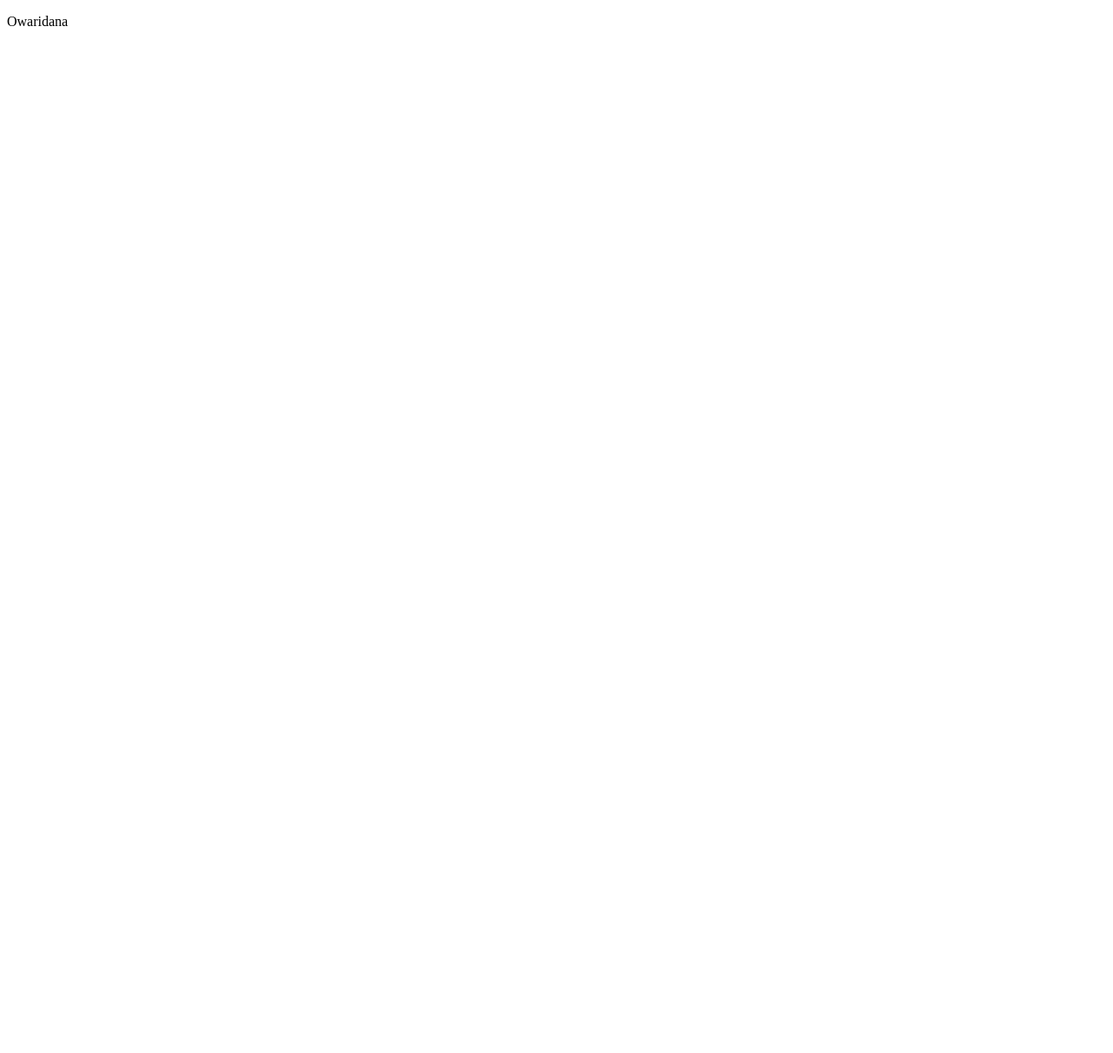
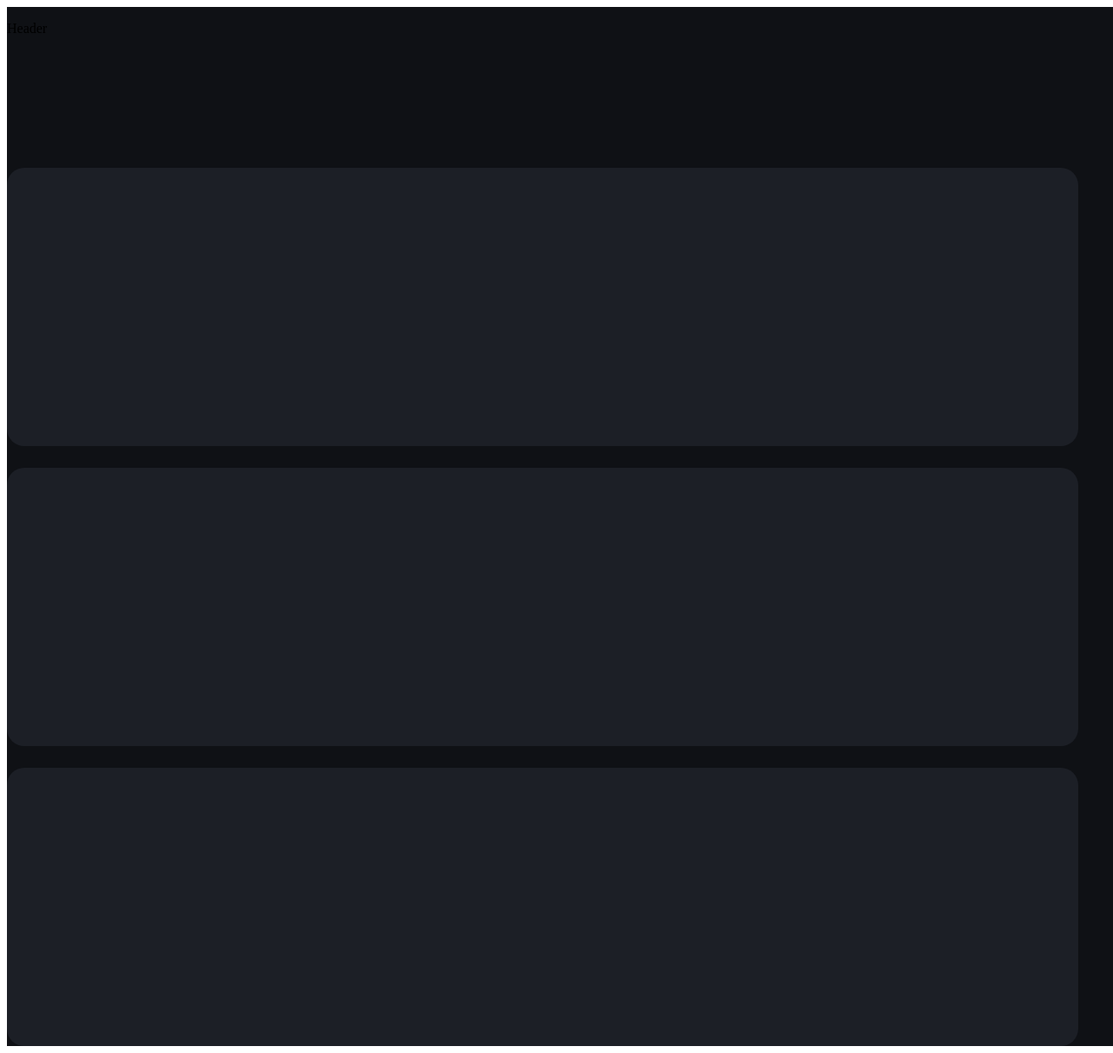
Before and after one commit to Anastasov-L/portfolio, a React (Vite) app: page / in a window 1280 px wide. Shown: the whole page at 87% size. Before the commit the page ends 800 px from the top, so only its background shows below. Built offline with nearby package versions, Linux system fonts and the light colour scheme.

Commit message:
Layout Test

```diff
--- a/src/App.tsx
+++ b/src/App.tsx
@@ -1,10 +1,37 @@
-import {Text} from '@chakra-ui/react'
+import {Text, SimpleGrid, GridItem,Box} from '@chakra-ui/react'
 
 function App() {
 
   return (
     <>
-      <Text>Owaridana</Text>
+      <Box w = "100vw" bg = "#0F1115">
+        <SimpleGrid columns = {{base:1,sm:1,md: window.innerWidth <= 1100 ? 1 : 2,lg: 2}} rowGap = "25px" columnGap = "25px" w = "calc(100vw - 48px)">
+          <GridItem>
+            <Box h = "18vh" borderRadius = "20px">
+               <Text>Header</Text>
+            </Box>
+          </GridItem>
+
+           <GridItem bg = "#1C1F26" borderRadius = "20px">
+             <Box h = "40vh">
+
+             </Box>
+           </GridItem>
+
+           <GridItem bg = "#1C1F26" borderRadius = "20px">
+             <Box h = "40vh">
+
+             </Box>
+           </GridItem>
+
+           <GridItem bg = "#1C1F26" borderRadius = "20px">
+             <Box h = "40vh">
+
+             </Box>
+           </GridItem>
+
+        </SimpleGrid>
+      </Box>
     </>
   )
 }
```
